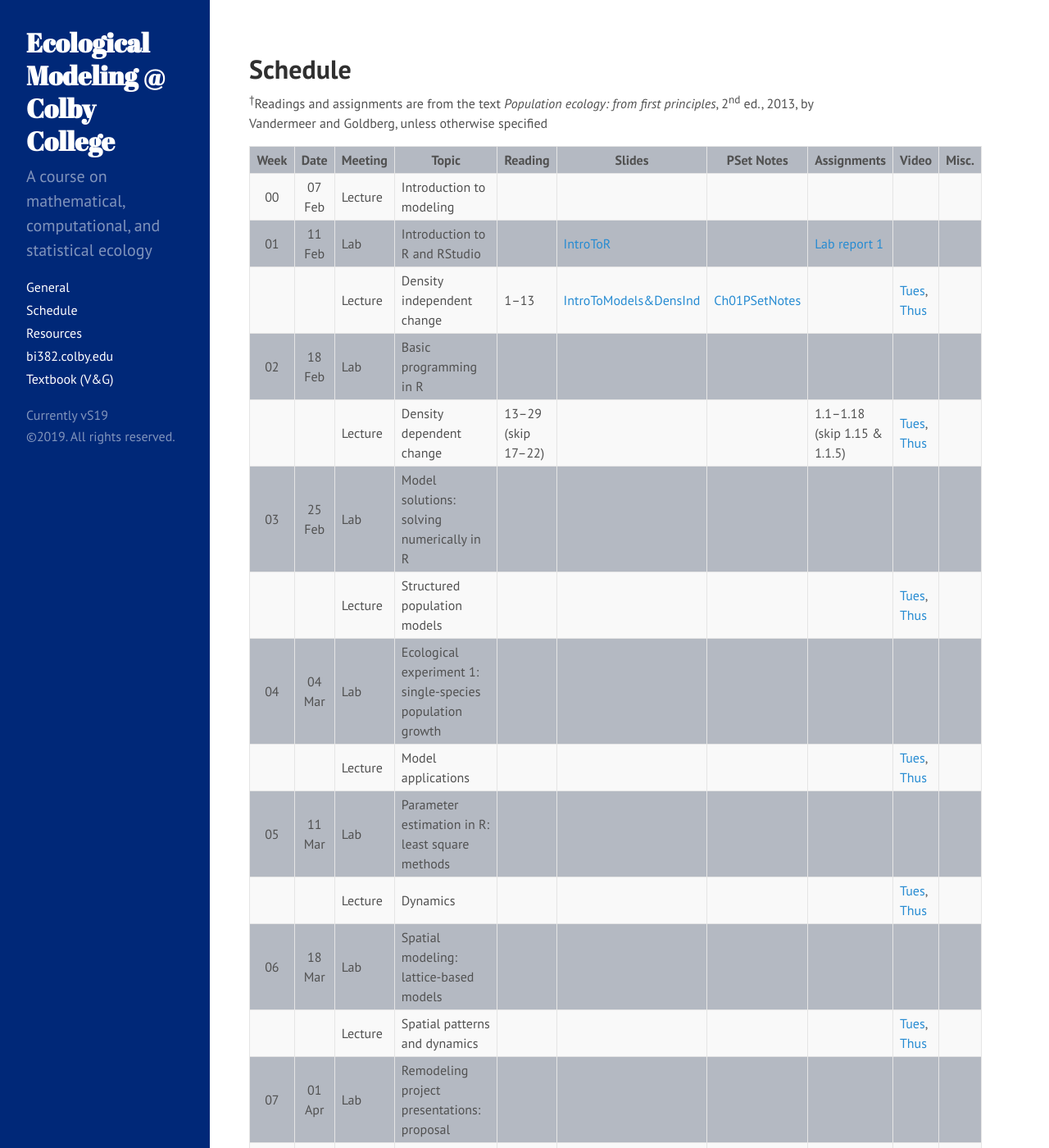
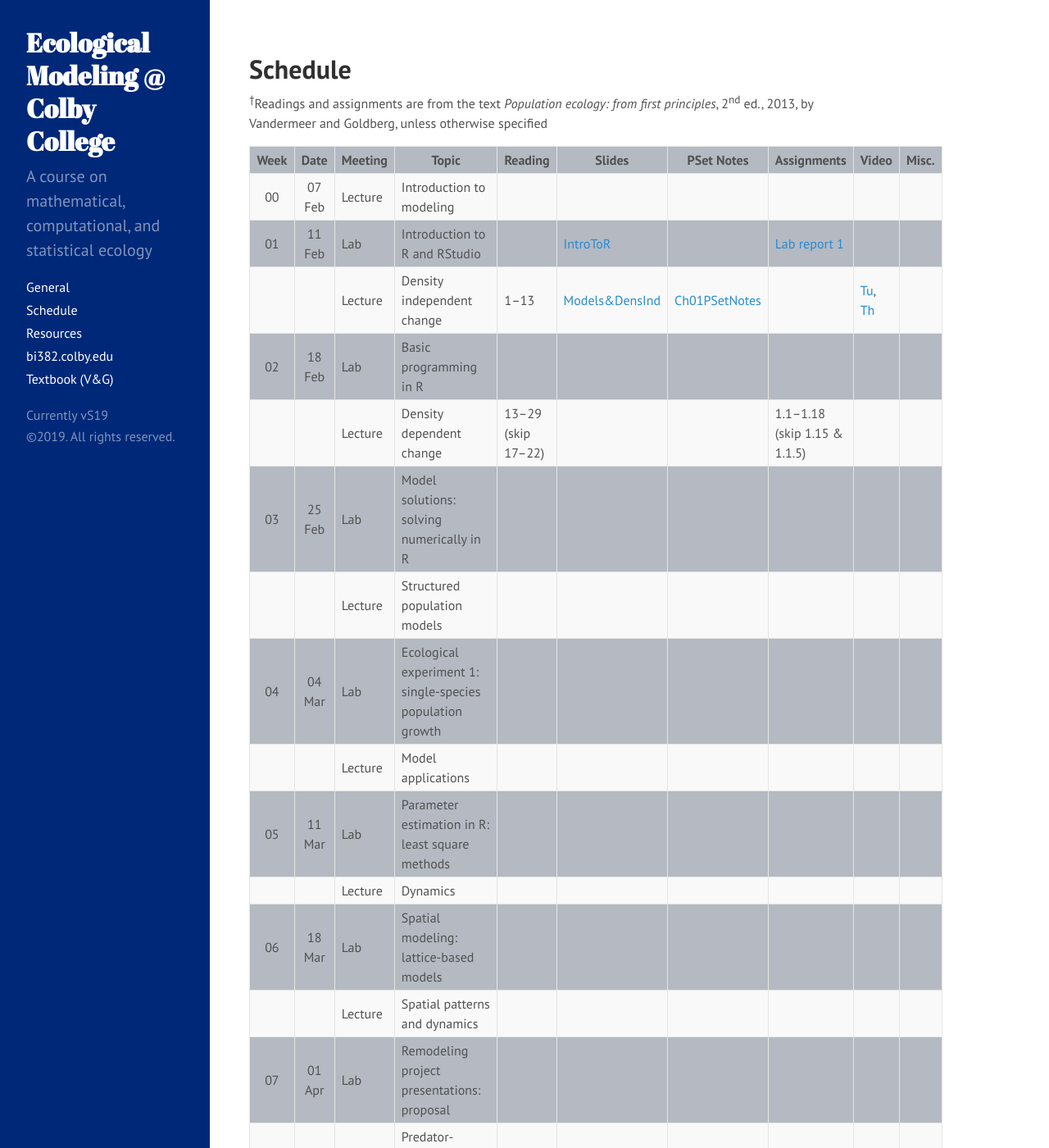
Before and after one commit to davan690/ColbyEcology.github.io, a Jekyll site: the page built from Schedule.md, in a window 1280 px wide and 1400 px high. Shown: the whole window at 82% size. Built offline with Jekyll 4.4.1, drawn with Linux system fonts in a browser that asks for light colours; some of the changed text lies outside the part shown.

Commit message:
shared R vid

```diff
--- a/Schedule.md
+++ b/Schedule.md
@@ -31,27 +31,27 @@ Week |  Date  | Meeting |     Topic
 :---:|:------:|---------|----------------------------------------------------------------|-------------------|-------------|---------------|-------------|-------------|-------|
 00   | 07 Feb | Lecture | Introduction to modeling                                       |                   |             |               |             |             |       |
 01   | 11 Feb |   Lab   | Introduction to R and RStudio                                  |                   | [IntroToR](../Presentations/Lab01_IntroToR.html) |               | [Lab report 1](../Assignments/LabReports/LabReport_1.html) |             |       |
-     |        | Lecture | Density independent change                                     | 1–13              | [IntroToModels&DensInd](../Presentations/Wk01Models_DensIndGrowth.html) | [Ch01PSetNotes](../Assignments/LectureProblemSets/Ch01_ProblemNotes.html) |             | [Tues](https://drive.google.com/file/d/1zWYDbWTsevAThawVXsggZXiS8vnMk9Wj/view?usp=sharing), [Thus]() |       |
+     |        | Lecture | Density independent change                                     | 1–13              | [Models&DensInd](../Presentations/Wk01Models_DensIndGrowth.html) | [Ch01PSetNotes](../Assignments/LectureProblemSets/Ch01_ProblemNotes.html) |             | [Tu](https://drive.google.com/file/d/1zWYDbWTsevAThawVXsggZXiS8vnMk9Wj/view?usp=sharing), [Th](https://drive.google.com/file/d/1fyieK1Cs2jgYpNIXPyiY9xV93oPJtWJx/view?usp=sharing) |       |
 02   | 18 Feb |   Lab   | Basic programming in R                                         |                   |             |               |             |             |       |
-     |        | Lecture | Density dependent change                                       | 13–29 (skip 17–22)|             |               | 1.1–1.18 (skip 1.15 & 1.1.5)                       | [Tues](), [Thus]() |       |
+     |        | Lecture | Density dependent change                                       | 13–29 (skip 17–22)|             |               | 1.1–1.18 (skip 1.15 & 1.1.5)                       |             |       |
 03   | 25 Feb |   Lab   | Model solutions: solving numerically in R                      |                   |             |               |             |             |       |
-     |        | Lecture | Structured population models                                   |                   |             |               |             | [Tues](), [Thus]() |       |
+     |        | Lecture | Structured population models                                   |                   |             |               |             |             |       |
 04   | 04 Mar |   Lab   | Ecological experiment 1: single-species population growth      |                   |             |               |             |             |       |
-     |        | Lecture | Model applications                                             |                   |             |               |             | [Tues](), [Thus]() |       |
+     |        | Lecture | Model applications                                             |                   |             |               |             |             |       |
 05   | 11 Mar |   Lab   | Parameter estimation in R: least square methods                |                   |             |               |             |             |       |
-     |        | Lecture | Dynamics                                                       |                   |             |               |             | [Tues](), [Thus]() |       |
+     |        | Lecture | Dynamics                                                       |                   |             |               |             |             |       |
 06   | 18 Mar |   Lab   | Spatial modeling: lattice-based models                         |                   |             |               |             |             |       |
-     |        | Lecture | Spatial patterns and dynamics                                  |                   |             |               |             | [Tues](), [Thus]() |       |
+     |        | Lecture | Spatial patterns and dynamics                                  |                   |             |               |             |             |       |
 07   | 01 Apr |   Lab   | Remodeling project presentations: proposal                     |                   |             |               |             |             |       |
-     |        | Lecture | Predator-prey/Consumer-resourse interactions                   |                   |             |               |             | [Tues](), [Thus]() |       |
+     |        | Lecture | Predator-prey/Consumer-resourse interactions                   |                   |             |               |             |             |       |
 08   | 08 Apr |   Lab   | Ecological experiment 2: predators and prey in virtual reality |                   |             |               |             |             |       |
-     |        | Lecture | Disease ecology		           	                             |                   |             |               |             | [Tues](), [Thus]() |       |
+     |        | Lecture | Disease ecology		           	                             |                   |             |               |             |             |       |
 09   | 15 Apr |   Lab   | Parameter estimation in R: maximum likelihood                  |                   |             |               |             |             |       |
-     |        | Lecture | Competition  				                                     |                   |             |               |             | [Tues](), [Thus]() |       |
+     |        | Lecture | Competition  				                                     |                   |             |               |             |             |       |
 10   | 22 Apr |   Lab   | Remodeling project presentations: methods                      |                   |             |               |             |             |       |
-     |        | Lecture | Facilitation and mutualism                                     |                   |             |               |             | [Tues](), [Thus]() |       |
+     |        | Lecture | Facilitation and mutualism                                     |                   |             |               |             |             |       |
 11   | 29 Apr |   Lab   | Remodeling project: analysis                                   |                   |             |               |             |             |       |
-     |        | Lecture | Webs and networks                        		                 |                   |             |               |             | [Tues](), [Thus]() |       |
+     |        | Lecture | Webs and networks                        		                 |                   |             |               |             |             |       |
 12   | 06 May |   Lab   | Remodeling project: analysis                                   |                   |             |               |             |             |       |
-     |        | Lecture | Remodeling project presentations: Results                      |                   |             |               |             | [Tues](), [Thus]() |       |
+     |        | Lecture | Remodeling project presentations: Results                      |                   |             |               |             |             |       |
 Exam | 17 May |         | Remodeling project: final paper due before 6:00 PM             |                   |             |               |             |             |       |
```
